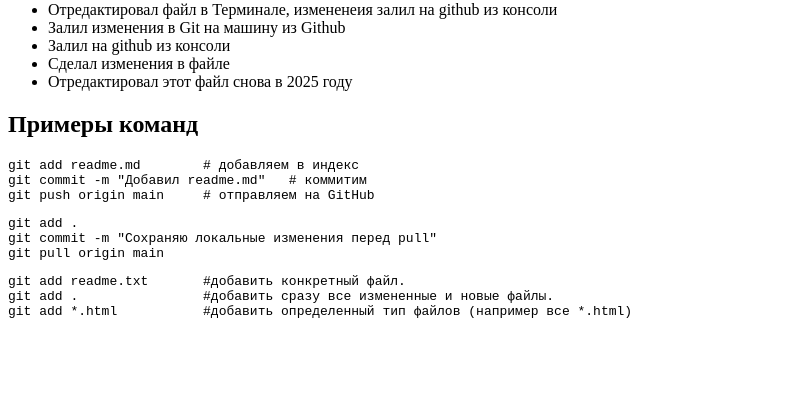
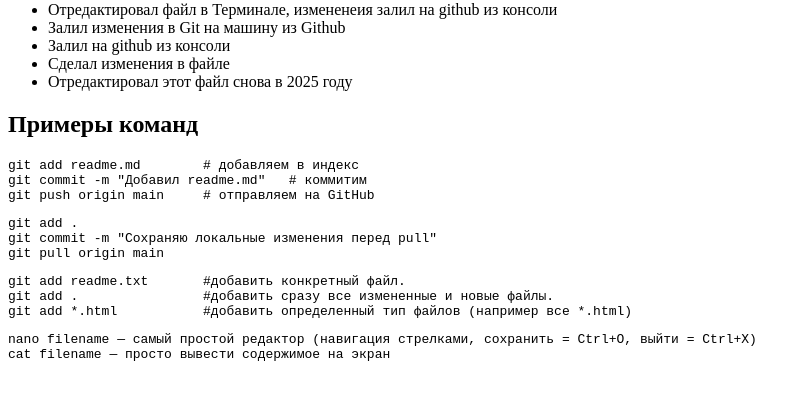
Before and after one commit to Maslenko/first-git, a plain HTML site: page index.html in a window 1280 px wide. Shown: the part 79-478 px from the top of the page, without its empty margins (0-810 px from the left). Drawn offline with Linux system fonts and the light colour scheme.

Commit message:
udated html

```diff
--- a/index.html
+++ b/index.html
@@ -33,5 +33,10 @@ git add readme.txt       #добавить конкретный файл.
 git add .                #добавить сразу все измененные и новые файлы.
 git add *.html           #добавить определенный тип файлов (например все *.html)
 </pre>
+
+<pre>
+nano filename — самый простой редактор (навигация стрелками, сохранить = Ctrl+O, выйти = Ctrl+X)
+cat filename — просто вывести содержимое на экран
+</pre>
 </body>
 </html>
```
